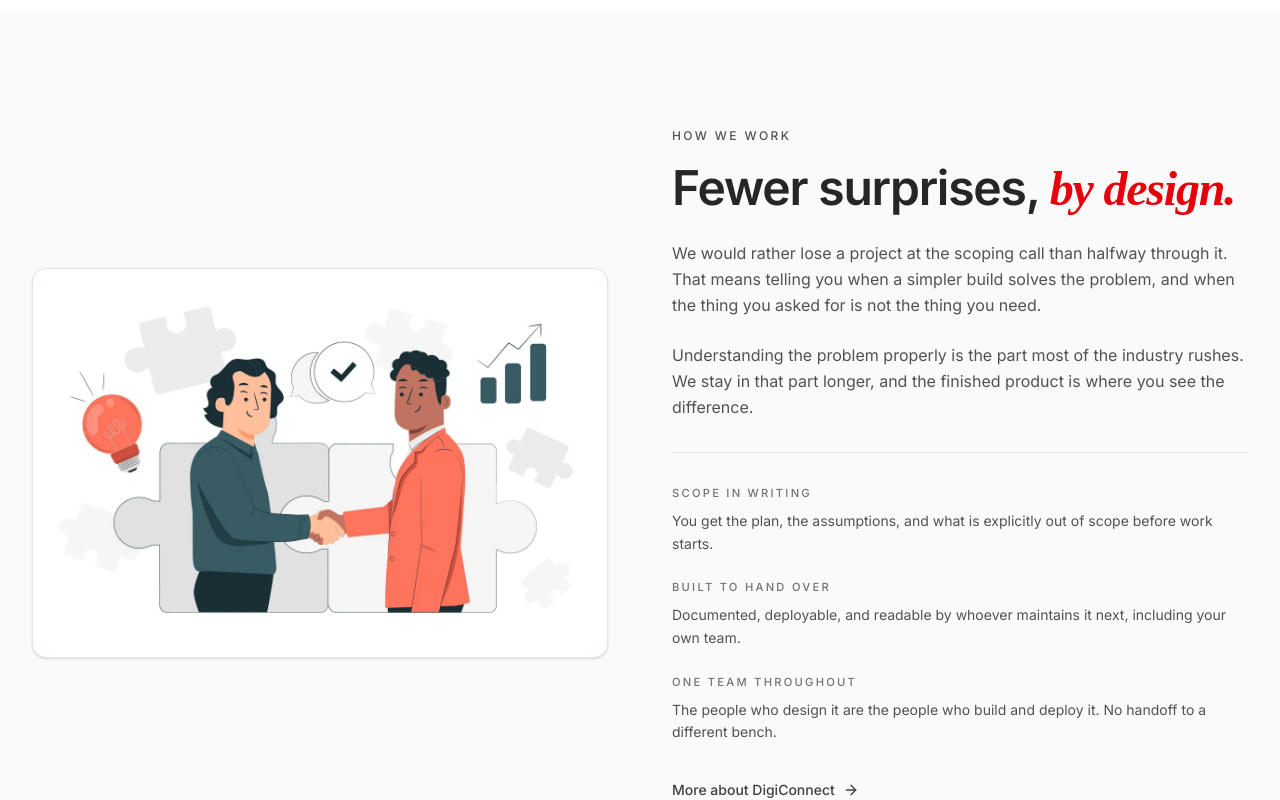
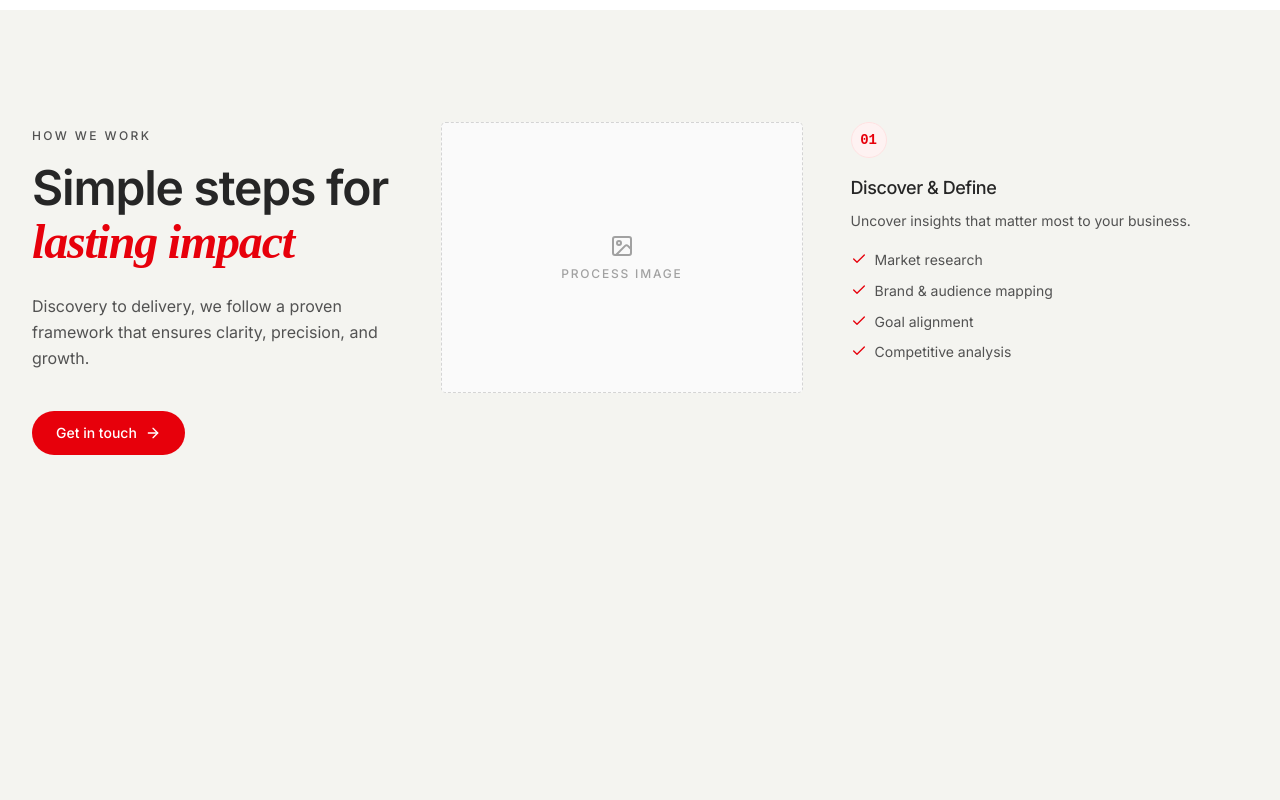
Before and after one commit to LeelaMohan217/J-Monk-Devops, a React (Vite) app: page /digiconnect in a window 1280 px wide. Shown: the part 2900-3700 px from the top of the page. Built offline with nearby package versions, Linux system fonts and the light colour scheme.

Commit message:
Rebuild DigiConnect's How We Work section as a scroll-driven three-column layout with a contact CTA

```diff
--- a/src/sites/digiconnect/pages/home/HowWeWorkSection.jsx
+++ b/src/sites/digiconnect/pages/home/HowWeWorkSection.jsx
@@ -1,8 +1,8 @@
 import { Link } from "react-router-dom";
 import { motion } from "framer-motion";
-import { ArrowRight } from "lucide-react";
+import { ArrowRight, Check, Image as ImageIcon } from "lucide-react";
 import { riseIn } from "../../../../shared/variants";
-import { STEP, centerTrigger } from "../../../../shared/motionConfig";
+import { centerTrigger } from "../../../../shared/motionConfig";
 import { howWeWork } from "./data";
 import { ACCENT_CLASS } from "../../headingStyles";
 
@@ -10,32 +10,14 @@ const HowWeWorkSection = () => {
   return (
     <section
       id="how-we-work"
-      className="bg-surface-muted py-20 md:py-28 scroll-mt-24"
+      className="bg-olive-100 py-20 md:py-28 scroll-mt-24"
     >
       <div className="mx-auto max-w-7xl px-6 md:px-8">
-        <div className="grid items-center gap-10 lg:grid-cols-2 lg:gap-16">
+        <div className="grid gap-10 lg:grid-cols-[1fr_1fr_1.1fr] lg:gap-12">
           <motion.div
             variants={riseIn()}
             {...centerTrigger}
-            className="order-2 rounded-2xl border border-neutral-200 bg-surface p-2 shadow-sm lg:order-1"
-          >
-            <div className="aspect-[3/2] w-full overflow-hidden rounded-xl bg-surface ring-1 ring-inset ring-black/10">
-              <img
-                src={howWeWork.image}
-                alt=""
-                width="3000"
-                height="2000"
-                loading="lazy"
-                decoding="async"
-                className="h-full w-full object-cover"
-              />
-            </div>
-          </motion.div>
-
-          <motion.div
-            variants={riseIn(STEP)}
-            {...centerTrigger}
-            className="order-1 lg:order-2"
+            className="lg:sticky lg:top-32 lg:h-fit"
           >
             <span className="text-xs font-medium uppercase tracking-[0.2em] text-neutral-600">
               {howWeWork.eyebrow}
@@ -44,32 +26,13 @@ const HowWeWorkSection = () => {
               {howWeWork.headingLead}
               <span className={ACCENT_CLASS}>{howWeWork.headingAccent}</span>
             </h2>
-
-            {howWeWork.paragraphs.map((paragraph) => (
-              <p
-                key={paragraph}
-                className="mt-6 text-sm leading-relaxed text-neutral-600 md:text-base"
-              >
-                {paragraph}
-              </p>
-            ))}
-
-            <dl className="mt-8 grid gap-6 border-t border-neutral-200 pt-8">
-              {howWeWork.principles.map((principle) => (
-                <div key={principle.term}>
-                  <dt className="text-[0.7rem] font-medium uppercase tracking-[0.2em] text-neutral-500">
-                    {principle.term}
-                  </dt>
-                  <dd className="mt-2 text-sm leading-relaxed text-neutral-600">
-                    {principle.detail}
-                  </dd>
-                </div>
-              ))}
-            </dl>
+            <p className="mt-6 text-sm leading-relaxed text-neutral-600 md:text-base">
+              {howWeWork.lead}
+            </p>
 
             <Link
               to={howWeWork.cta.href}
-              className="group mt-8 inline-flex w-fit items-center gap-2 py-1 text-sm font-medium text-neutral-700 transition-colors duration-300 hover:text-red-700 focus-visible:outline-2 focus-visible:outline-offset-2 focus-visible:outline-red-600"
+              className="group mt-10 inline-flex w-fit items-center gap-2 rounded-full bg-red-600 px-6 py-3 text-sm font-medium text-white transition-colors duration-300 hover:bg-red-700 focus-visible:outline-2 focus-visible:outline-offset-2 focus-visible:outline-red-600"
             >
               {howWeWork.cta.label}
               <ArrowRight
@@ -78,6 +41,66 @@ const HowWeWorkSection = () => {
               />
             </Link>
           </motion.div>
+
+          <motion.div
+            variants={riseIn(0.1)}
+            {...centerTrigger}
+            className="lg:sticky lg:top-32 lg:h-fit"
+          >
+            <div className="flex aspect-4/3 w-full items-center justify-center rounded-sm border border-dashed border-neutral-300 bg-neutral-50">
+              <div className="flex flex-col items-center gap-2 text-neutral-400">
+                <ImageIcon className="h-6 w-6" aria-hidden="true" />
+                <span className="text-xs font-medium uppercase tracking-[0.15em]">
+                  Process Image
+                </span>
+              </div>
+            </div>
+          </motion.div>
+
+          <div className="lg:block">
+            {howWeWork.steps.map((step, index) => (
+              <div key={step.title} className="lg:min-h-[130vh]">
+                <motion.div
+                  variants={riseIn()}
+                  initial="hidden"
+                  whileInView="show"
+                  viewport={{ once: true, amount: 0.4 }}
+                  style={{ zIndex: index + 1 }}
+                  className="relative flex flex-col bg-olive-100 lg:sticky lg:top-32"
+                >
+                  <span
+                    className="inline-flex h-9 w-9 shrink-0 items-center justify-center rounded-full border border-red-100 bg-red-50 font-['IBM_Plex_Mono',monospace] text-sm font-semibold tabular-nums text-red-600"
+                    aria-hidden="true"
+                  >
+                    {String(index + 1).padStart(2, "0")}
+                  </span>
+
+                  <h3 className="mt-4 text-base font-medium tracking-tight text-neutral-800 md:text-lg">
+                    {step.title}
+                  </h3>
+
+                  <p className="mt-2 text-sm leading-relaxed text-neutral-600">
+                    {step.description}
+                  </p>
+
+                  <ul className="mt-4 space-y-2">
+                    {step.points.map((point) => (
+                      <li
+                        key={point}
+                        className="flex items-start gap-2 text-sm leading-relaxed text-neutral-600"
+                      >
+                        <Check
+                          className="mt-0.5 h-4 w-4 shrink-0 text-red-600"
+                          aria-hidden="true"
+                        />
+                        {point}
+                      </li>
+                    ))}
+                  </ul>
+                </motion.div>
+              </div>
+            ))}
+          </div>
         </div>
       </div>
     </section>
--- a/src/sites/digiconnect/pages/home/data.js
+++ b/src/sites/digiconnect/pages/home/data.js
@@ -1,5 +1,4 @@
 import whatWeDoImage from "../../assets/image2.webp";
-import partnershipImage from "../../assets/image3.webp";
 
 export const hero = {
   eyebrow: "Connect. Automate. Scale.",
@@ -86,29 +85,50 @@ export const offerings = {
 
 export const howWeWork = {
   eyebrow: "How we work",
-  headingLead: "Fewer surprises, ",
-  headingAccent: "by design.",
-  image: partnershipImage,
-  paragraphs: [
-    "We would rather lose a project at the scoping call than halfway through it. That means telling you when a simpler build solves the problem, and when the thing you asked for is not the thing you need.",
-    "Understanding the problem properly is the part most of the industry rushes. We stay in that part longer, and the finished product is where you see the difference.",
-  ],
-  principles: [
+  headingLead: "Simple steps for ",
+  headingAccent: "lasting impact",
+  lead: "Discovery to delivery, we follow a proven framework that ensures clarity, precision, and growth.",
+  cta: { label: "Get in touch", href: "/digiconnect/contact" },
+  steps: [
     {
-      term: "Scope in writing",
-      detail:
-        "You get the plan, the assumptions, and what is explicitly out of scope before work starts.",
+      title: "Discover & Define",
+      description: "Uncover insights that matter most to your business.",
+      points: [
+        "Market research",
+        "Brand & audience mapping",
+        "Goal alignment",
+        "Competitive analysis",
+      ],
     },
     {
-      term: "Built to hand over",
-      detail:
-        "Documented, deployable, and readable by whoever maintains it next, including your own team.",
+      title: "Strategy & Direction",
+      description: "Translate insights into action with a clear growth path.",
+      points: [
+        "Innovation roadmap",
+        "Strategic positioning",
+        "Business transformation",
+        "Digital adoption",
+      ],
     },
     {
-      term: "One team throughout",
-      detail:
-        "The people who design it are the people who build and deploy it. No handoff to a different bench.",
+      title: "Build & Execute",
+      description: "Bring ideas to life with precision and scalability.",
+      points: [
+        "Web & digital solutions",
+        "Product development",
+        "Campaign execution",
+        "User experience design",
+      ],
+    },
+    {
+      title: "Test & Refine",
+      description: "Validate detail to ensure seamless performance.",
+      points: [
+        "Usability testing",
+        "Feedback-driven adjustments",
+        "Scalable improvements",
+        "Iterative design processes",
+      ],
     },
   ],
-  cta: { label: "More about DigiConnect", href: "/digiconnect/about" },
 };
```
